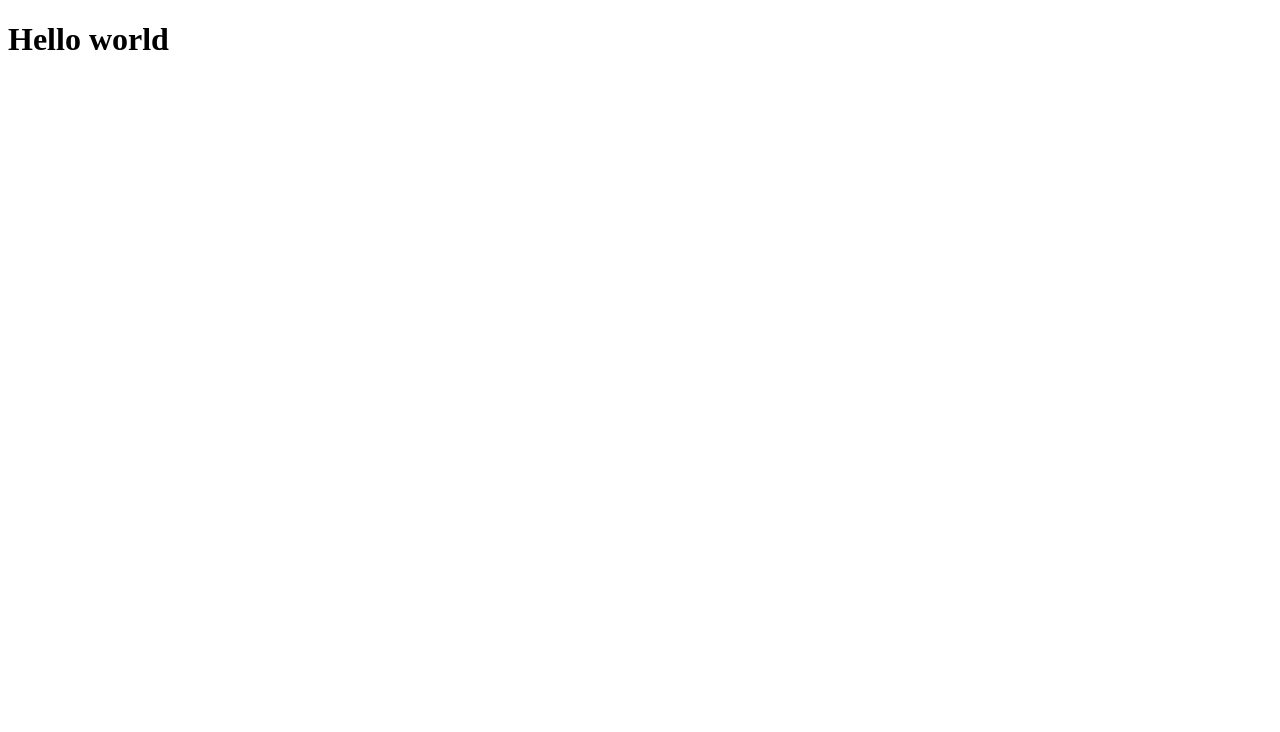
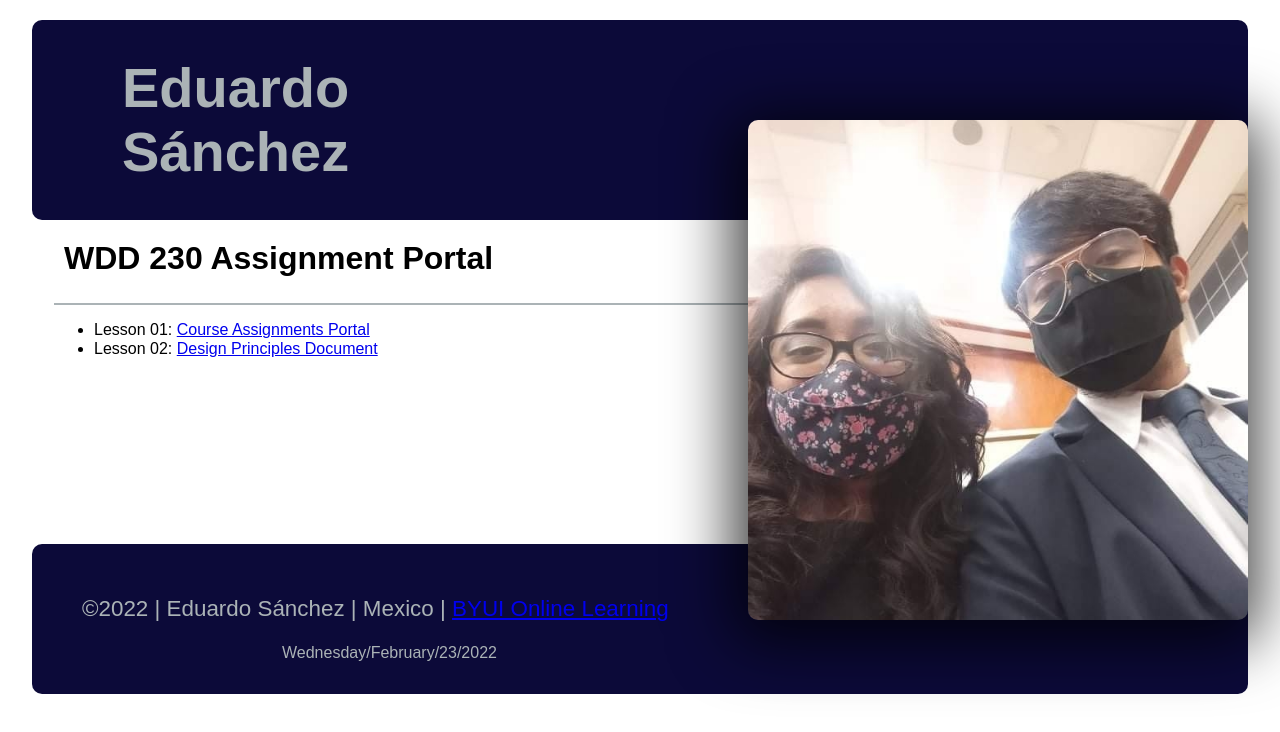
Before and after one commit to EddSanJu/EddSanJu.github.io, a plain HTML site: page index.html in a window 1280 px wide. Drawn offline with Linux system fonts and the light colour scheme; a web font is replaced by a local one.

Commit message:
added folders of styles and scripts as well as assets folder
complited styles for first assignment

```diff
--- a/index.html
+++ b/index.html
@@ -2,9 +2,45 @@
 <html lang='en'>
 <head>
   <meta charset='UTF-8'>
-  <title>First try</title>
+  <meta name="viewport" content="width=device-width,initial-scale=1">
+
+  <link rel="preconnect" href="https://fonts.googleapis.com">
+  <link rel="preconnect" href="https://fonts.gstatic.com" crossorigin>
+  <link href="https://fonts.googleapis.com/css2?family=PT+Sans+Caption&display=swap" rel="stylesheet">
+  <link rel="icon" href="assets/icon/wolf.ico" />
+  <link rel="stylesheet" href="styles/styles.css">
+  <link rel="stylesheet" href="styles/normailize.css">
+
+  <title>EDDsj assignments WWD 230</title>
 </head>
 <body>
-  <h1>Hello world</h1>
+  <header>
+    <div class="header-container">
+      <h1>Eduardo Sánchez</h1>
+      <img src="assets/img/k&E-church.jpg" alt="header">
+    </div>
+  </header>
+  <main>
+    <div class="content">
+      <h2>
+        WDD 230 Assignment Portal
+      </h2>
+      <div class="line"></div>
+      <ul>
+        <li>
+          Lesson 01: <a href="https://byui.instructure.com/courses/180216/assignments/8441321?module_item_id=23572690" target="_blank">Course Assignments Portal</a>
+        </li>
+        <li>
+          Lesson 02: <a href="https://byui.instructure.com/courses/180216/assignments/8441323?module_item_id=23572702" target="_blank">Design Principles Document</a>
+      </ul>
+    </div>
+  </main>
+  <footer>
+    <div class="footer-container">
+      <p>&copy2022 | Eduardo Sánchez | Mexico | <a href="https://www.byui.edu/online" target="_blank">BYUI Online Learning</a></p>
+      <span id="current-date"></span>
+    </div>
+  </footer>
 </body>
+<script src="js-scripts/currentDate.js"></script>
 </html>
--- /dev/null
+++ b/js-scripts/currentDate.js
@@ -0,0 +1,15 @@
+/* get the current day*/
+const day = new Date().getDay();
+const month = new Date().getMonth();
+const year = new Date().getFullYear();
+const date = new Date().getDate();
+
+const listDays = ['Sunday', 'Monday', 'Tuesday', 'Wednesday', 'Thursday', 'Friday', 'Saturday'];
+const listMonths = ['January', 'February', 'March', 'April', 'May', 'June', 'July', 'August', 'September', 'October', 'November', 'December'];
+
+const currentDay = listDays[day];
+const currentMonth = listMonths[month];
+
+const complteteDate = `${currentDay}/${currentMonth}/${date}/${year}`;
+
+document.getElementById('current-date').textContent = complteteDate;
--- /dev/null
+++ b/styles/styles.css
@@ -0,0 +1,79 @@
+body {
+    font-family: 'PT Sans Caption', sans-serif;
+    margin: 0;
+}
+
+.header-container {
+    display: flex;
+    width: 95%;
+    height: 200px;
+    background-color: #0C0A39;
+    color:#ABB3B6;
+    border-radius: 10px;
+    margin: 0 auto;
+    align-items: center;
+    margin-top: 20px;
+}
+
+.header-container h1 {
+    font-size: 3.5em;
+    margin: 80px;
+    padding-left: 10px;
+}
+
+.header-container img {
+    margin-top: 500px;
+    border-radius: 10px;
+    z-index: 1;
+    width: 500px;
+    margin-left:125px;
+    box-shadow: -3px 10px 62px 13px rgba(0,0,0,0.75);
+-webkit-box-shadow: -3px 10px 62px 13px rgba(0,0,0,0.75);
+-moz-box-shadow: -3px 10px 62px 13px rgba(0,0,0,0.75);
+}
+
+.content {
+    display: flex;
+    flex-direction: column;
+    width: 95%;
+    margin : 0 auto;
+    margin-right: 10px;
+}
+
+.content h2 {
+    font-size: 2em;
+    margin-top: 20px;
+    margin-left: 10px;
+}
+
+.line {
+    width: 95%;
+    height: 2px;
+    background-color: #ABB3B6;
+}
+
+.footer-container {
+    display: flex;
+    width: 95%;
+    height: 150px;
+    background-color: #0C0A39;
+    color:#ABB3B6;
+    border-radius: 10px;
+    margin: 0 auto;
+    margin-top: 20px;
+    justify-content: center;
+    margin-top: 170px;
+    flex-direction: column;
+    margin-bottom: 20px;
+}
+
+.footer-container p {
+    font-size: 1.4em;
+    margin-top: 20px;
+    margin-left: 50px;
+}
+
+#current-date {
+    font-size: 1em;
+    margin-left: 250px;
+}
```
Also changed, not shown: assets/icon/wolf.ico (added), assets/img/k&E-church.jpg (added), styles/normailize.css (renamed from styles.css).
